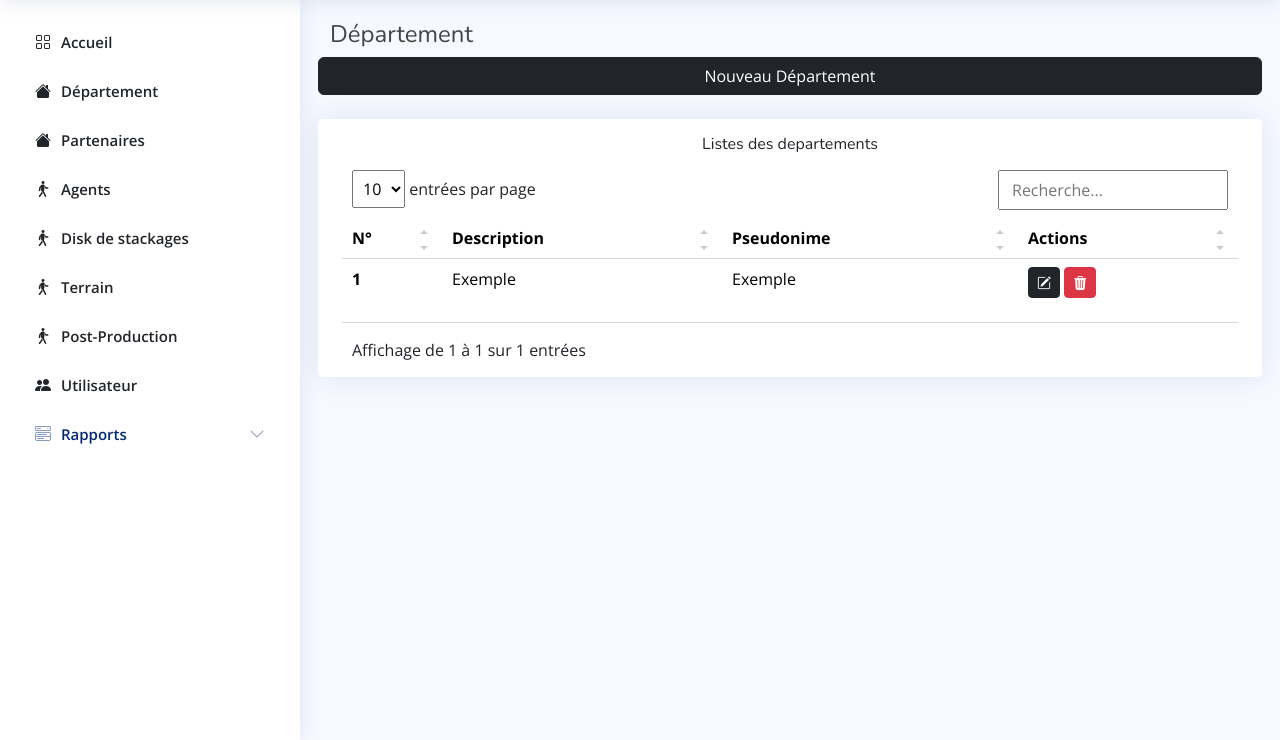
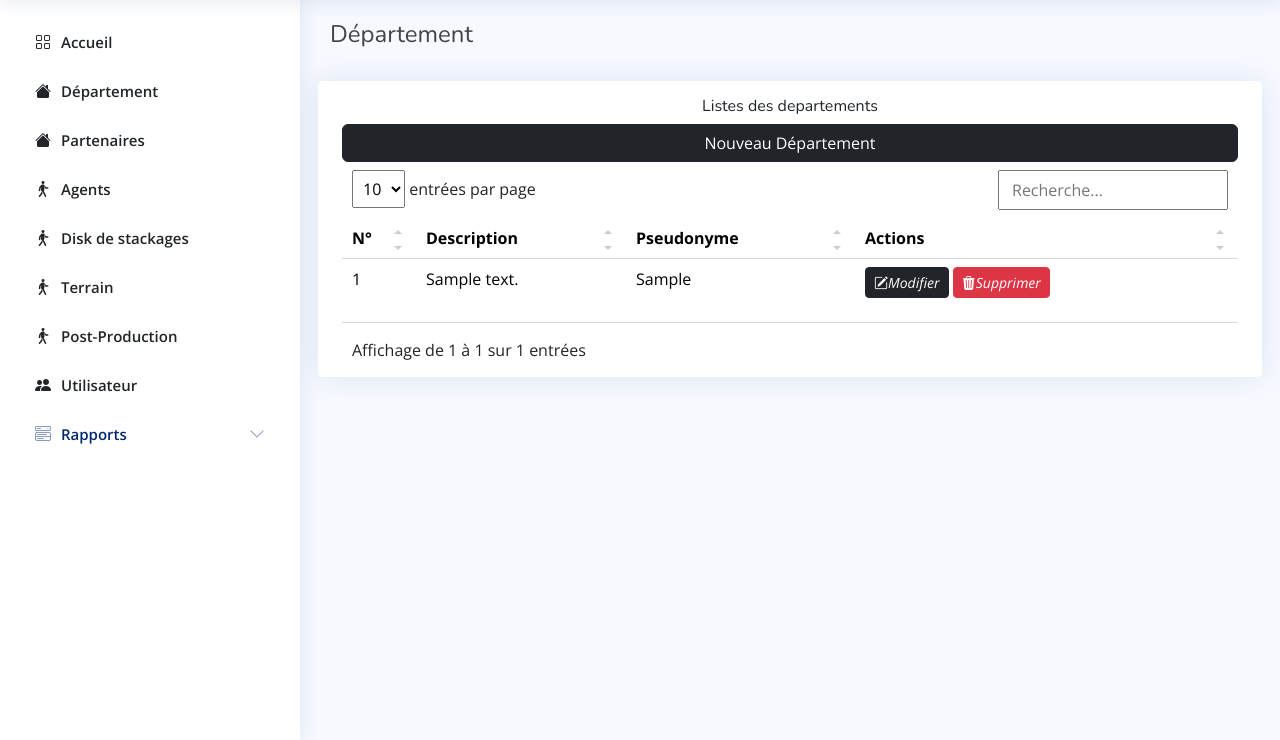
Before and after one commit to elogemuyisa/Eka_Task_Manager, a PHP site: page /views/departement.php in a window 1280 px wide. Shown: the part 60-800 px from the top of the page. Run offline with PHP 8.4, Linux system fonts and the light colour scheme; tables that the repository leaves empty or names only in its code hold one stand-in row (values such as "Sample post"); a stand-in replaces the project's code that opens the database connection.

Commit message:
[fix] departement

```diff
--- a/connexion/connexion-Temp.php
+++ b/connexion/connexion-Temp.php
@@ -1,10 +1,9 @@
 <?php
-$DB_Name = "";
-$Host = "";
-$userName = "";
-$Pass_Word = "";
-try {
-    $connexion = new PDO('mysql:dbname= $DB_Name; host=$Host', '$userName', '$Pass_Word');
-} catch (Exception $e) {
-    echo $e;
+try
+{
+   $connexion=new PDO ('mysql:dbname=eka_task_manager;host=localhost','root','');
+} catch (Exception $e)
+
+{
+  echo $e->getMessage();
 }
--- a/views/departement.php
+++ b/views/departement.php
@@ -1,8 +1,23 @@
 <?php
 # Se connecter à la BD
-require_once('../connexion/connexion.php');
+require_once('../connexion/connexion-Temp.php');
 # Selection Querry
 require_once('../models/select/select-departement.php');
+
+if(isset($_GET["idModif"])){
+    $id=$_GET["idModif"];
+    $titre="Modifier departement";
+    $btn="Modifier";
+    $getdepart=$connexion->prepare("SELECT * FROM departement where iddepartement=?");
+    $getdepart->execute([$id]);
+    $Afficat=$getdepart-> fetch();
+    $action="../traitement/modifier_departement.php?idModif=$id";
+
+}else{
+    $titre="Ajouter_departement";
+    $btn="Enregistrer";
+    $action="../traitement/ajouter_departement.php";
+}
 ?>
 
 <!DOCTYPE html>
@@ -39,21 +54,21 @@ require_once('../models/select/select-departement.php');
 
             if (isset($_GET["NewDepartement"])) {
             ?>
-                <!-- Le form qui enregistrer les données  -->
+                <!-- Le form qui enregistre les données  -->
                 <div class="col-xl-12 ">
-                    <form action="<?= $action ?>" method="POST" class="shadow p-3">
+                    <form action="<?=$action?>" method="POST" class="shadow p-3">
                         <div class="row">
                             <h4 class="text-center"><?= $title ?></h4>
                             <div class="col-xl-6 col-lg-6 col-md-6  col-sm-6 p-3">
                                 <label for="">Description <span class="text-danger">*</span></label>
-                                <input required type="text" name="" class="form-control" placeholder="Entrez la description " >
+                                <input required type="text" name="description" <?php if ( isset($_GET['idModif'])){?>value="<?=$Afficat['descriptions']?>"<?php } ?>class="form-control" placeholder="Entrez la description " >
                             </div>
                             <div class="col-xl-6 col-lg-6 col-md-6  col-sm-6 p-3">
                                 <label for="">Dénomination <span class="text-danger">*</span></label>
-                                <input required type="text" name="" class="form-control" placeholder="EX: Beni " >
+                                <input required type="text" name="pseudonyme"<?php if ( isset($_GET['idModif'])){?>value="<?=$Afficat['descriptions']?>"<?php } ?> class="form-control" placeholder="entrer le departement " >
                             </div>
 
-                            <?php if (isset($_GET['idclient'])) {
+                            <?php if (isset($_GET['iddepartement'])) {
                             ?>
                                 <div class="col-xl-6 col-lg-6 col-md-6 mt-4 col-sm-6 p-3 ">
                                     <input type="submit" name="valider" class="btn btn-dark w-100" value="Modifier">
@@ -76,38 +91,51 @@ require_once('../models/select/select-departement.php');
                 </div>
             <?php
             } else {
+
             ?>
-                <a href="departement.php?NewDepartement" class="btn btn-dark w-100">Nouveau Département</a>
+
             <?php
             }
             ?>
 
+
             <!-- La table qui affiche les données  -->
             <div class="col-xl-12 table-responsive px-3 card mt-4 px-4 pt-3">
-                <h6 class="text-center">Listes des departements</h6>
+                <h6 class="text-center">Listes des departements</h6><a href="departement.php?NewDepartement" class="btn btn-dark w-100">Nouveau Département</a>
                 <table class="table table-borderless datatable ">
                     <thead>
                         <tr>
                             <th>N°</th>
                             <th>Description</th>
-                            <th>Pseudonime</th>
+                            <th>Pseudonyme</th>
                             <th>Actions</th>
                         </tr>
                     </thead>
                     <tbody>
+                        <?php
+                              $req=$connexion->prepare("SELECT * FROM departement");
+                              $req->execute(); $num=0;
+                              while ($departement=$req->fetch()) {
+                                $num++;
+                            ?>
                         <tr>
-                            <th scope="row">1</th>
-                            <td>Exemple</td>
-                            <td>Exemple</td>
+                            <!--<th scope="row">1</th> -->
+                            <td><?php echo $num?></td>
+                            <td><?php echo $departement["descriptions"]?></td>
+                            <td><?php echo $departement["pseudonyme"]?></td>
                             <td>
-                                <a href="client.php?idclient=" class="btn btn-dark btn-sm">
-                                    <i class="bi bi-pencil-square"></i>
+                                <a href="departement.php?NewDepartement&idModif=<?php echo $departement[0]?>" class="btn btn-dark btn-sm">
+                                    <i class="bi bi-pencil-square">Modifier</i>
                                 </a>
-                                <a onclick=" return confirm('Voulez-vous vraiment supprimer ?')" href="../models/delete/deleteClient.php?idclient=" class="btn btn-danger btn-sm">
-                                    <i class="bi bi-trash3-fill"></i>
+                                <a onclick=" return confirm('Voulez-vous vraiment supprimer ?')" href="../traitement/supprimer_departement.php?idsuppr=<?php echo $departement[0]?>" class="btn btn-danger btn-sm">
+                                    <i class="bi bi-trash3-fill">Supprimer</i>
                                 </a>
                             </td>
+
                         </tr>
+                        <?php
+                     }
+                    ?>
                     </tbody>
                 </table>
             </div>
```
Also changed, not shown: traitement/ajouter_departement.php (added, +23 -0 lines), traitement/modifier_departement.php (added, +26 -0 lines), traitement/supprimer_departement.php (added, +15 -0 lines).
